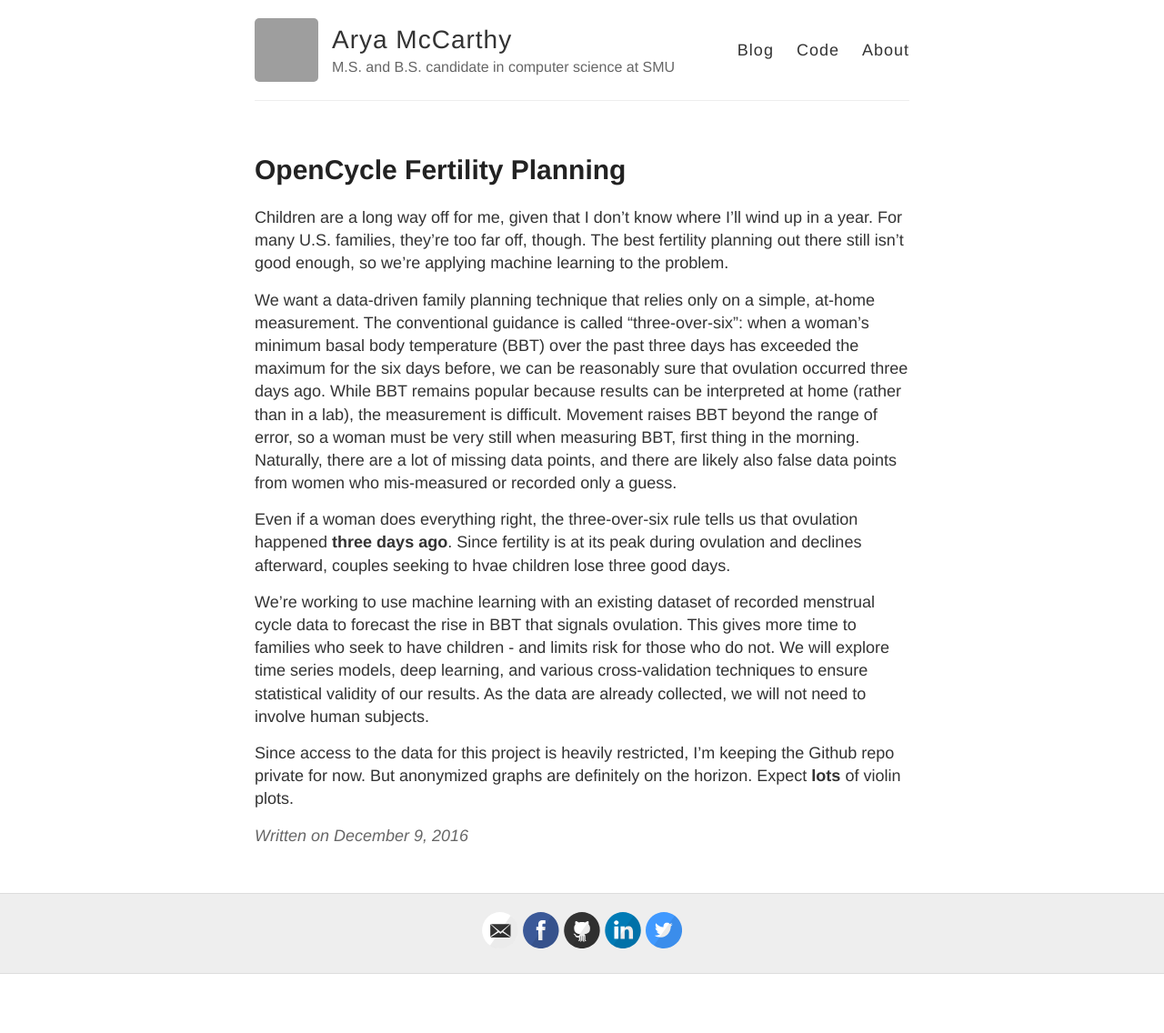
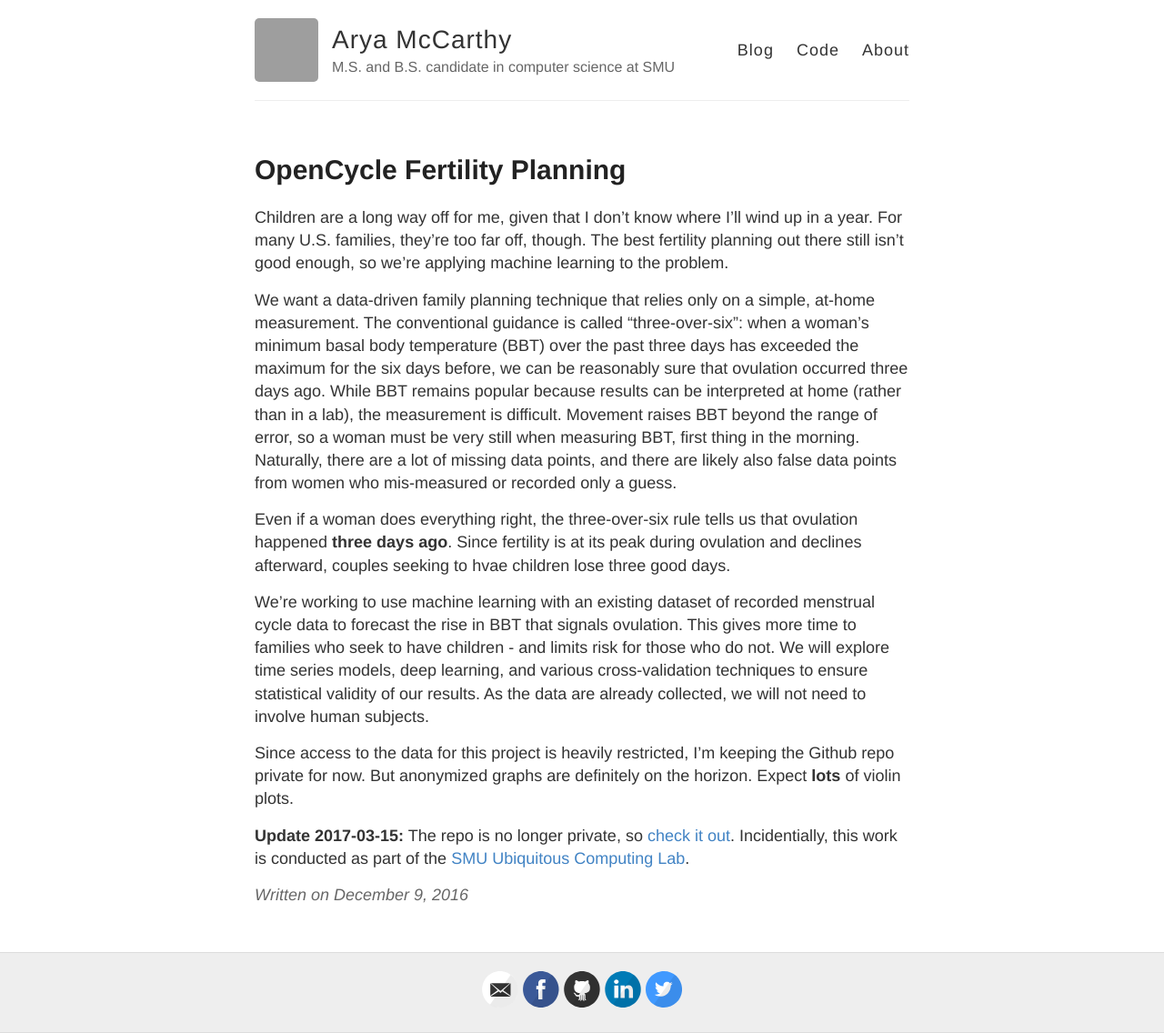
Before and after one commit to aryamccarthy/aryamccarthy.github.io, a Jekyll site: the page built from _posts/2016-12-09-opencycle.md, in a window 1280 px wide. Shown: the whole page at 91% size. Built offline with Jekyll 4.4.1, drawn with Linux system fonts in a browser that asks for light colours; before the commit the page ends 1071 px from its top, so only the background shows below that; grey boxes are pictures that could not be loaded.

Commit message:
Add link to OpenCycle repo

```diff
--- a/_posts/2016-12-09-opencycle.md
+++ b/_posts/2016-12-09-opencycle.md
@@ -12,3 +12,5 @@ Even if a woman does everything right, the three-over-six rule tells us that ovu
 We're working to use machine learning with an existing dataset of recorded menstrual cycle data to forecast the rise in BBT that signals ovulation. This gives more time to families who seek to have children - and limits risk for those who do not. We will explore time series models, deep learning, and various cross-validation techniques to ensure statistical validity of our results. As the data are already collected, we will not need to involve human subjects.
 
 Since access to the data for this project is heavily restricted, I'm keeping the Github repo private for now. But anonymized graphs are definitely on the horizon. Expect **lots** of violin plots.
+
+**Update 2017-03-15:** The repo is no longer private, so [check it out](https://github.com/aryamccarthy/OpenCycle). Incidentially, this work is conducted as part of the [SMU Ubiquitous Computing Lab](http://ubicomp.lyle.smu.edu).
```
